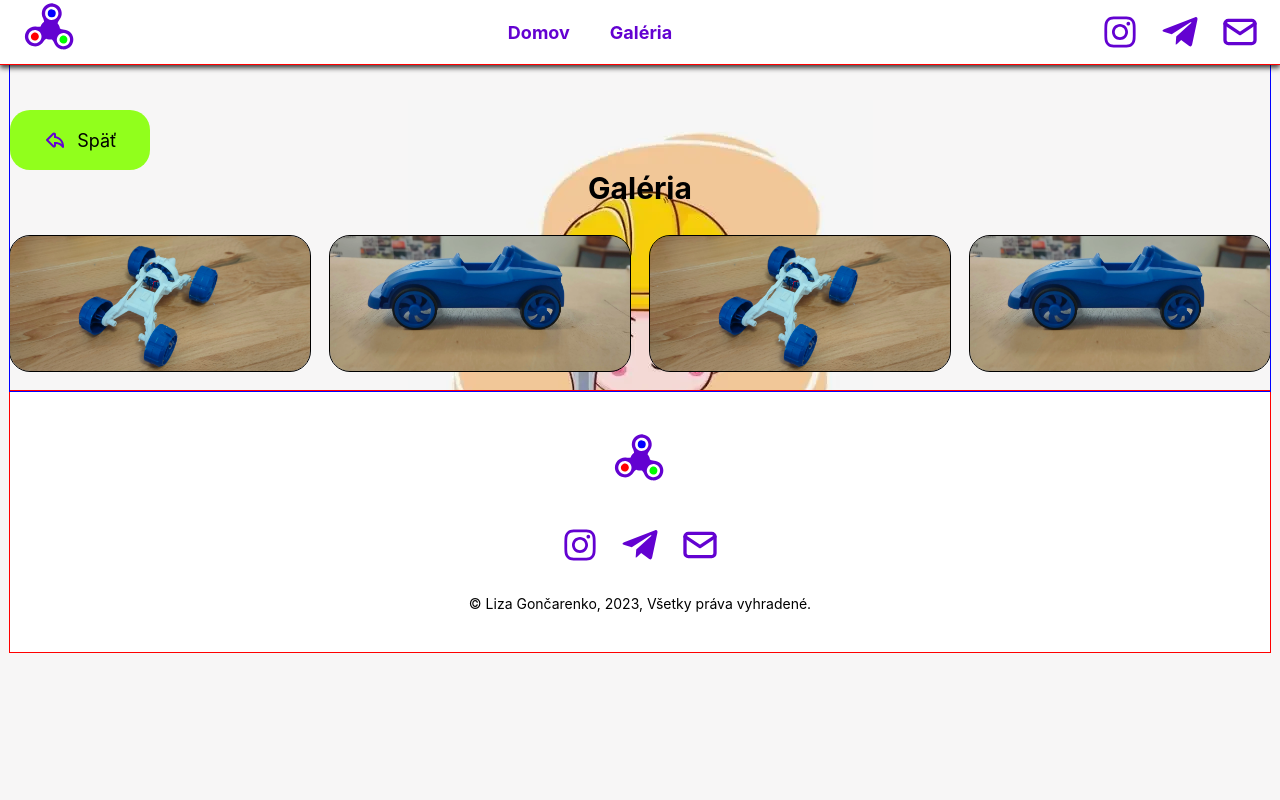
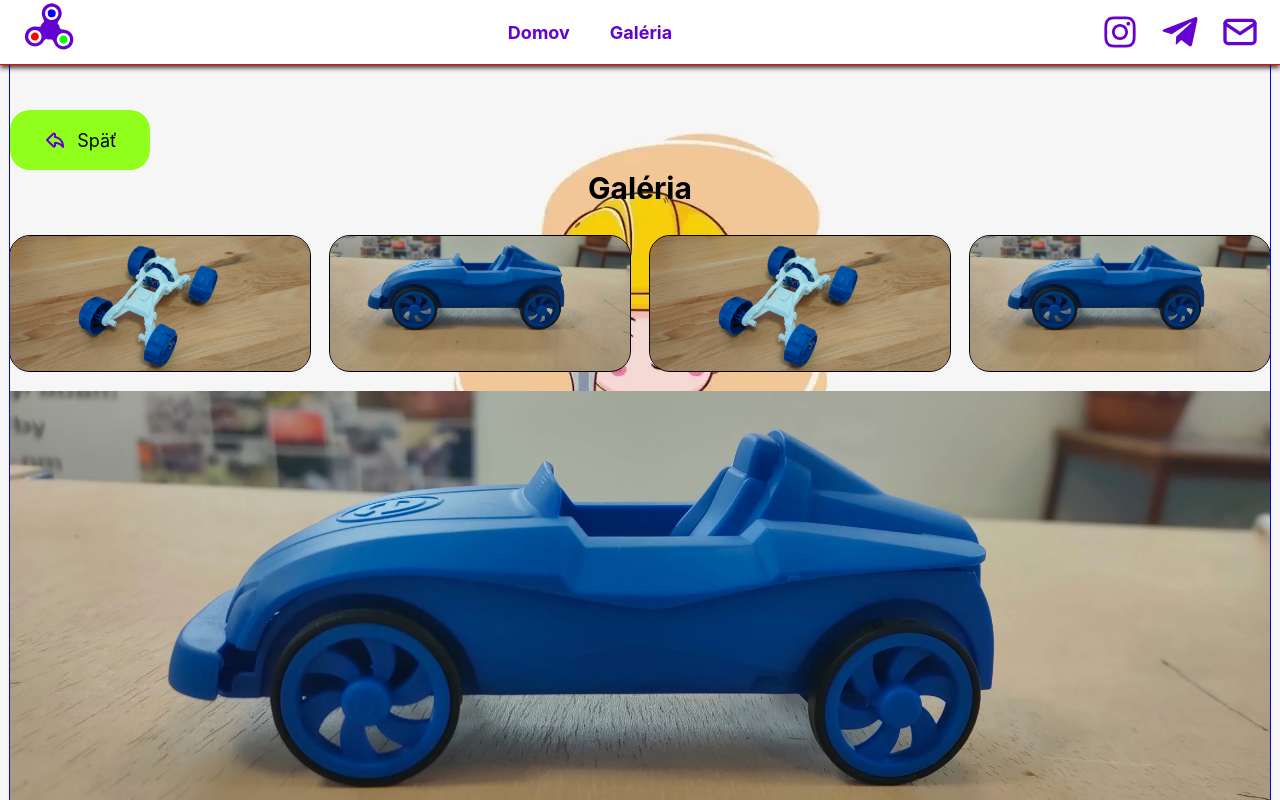
Before and after one commit to GKastet/school, a React (Vite) app: page /school/gallery in a window 1280 px wide. Shown: the top 800 px of the page. Built offline with nearby package versions, Linux system fonts and the light colour scheme.

Commit message:
img test

```diff
--- a/src/components/GalleryImgs/GalleryImgs.jsx
+++ b/src/components/GalleryImgs/GalleryImgs.jsx
@@ -11,6 +11,7 @@ const GalleryImgs = () => {
           <GalleryItem key={image.id} data={image} />
         ))}
       </ul>
+      <img src="/images/64WebP.webp"/>
     </>
   );
 };
```
Also changed, not shown: public/images/64WebP.webp (added).
